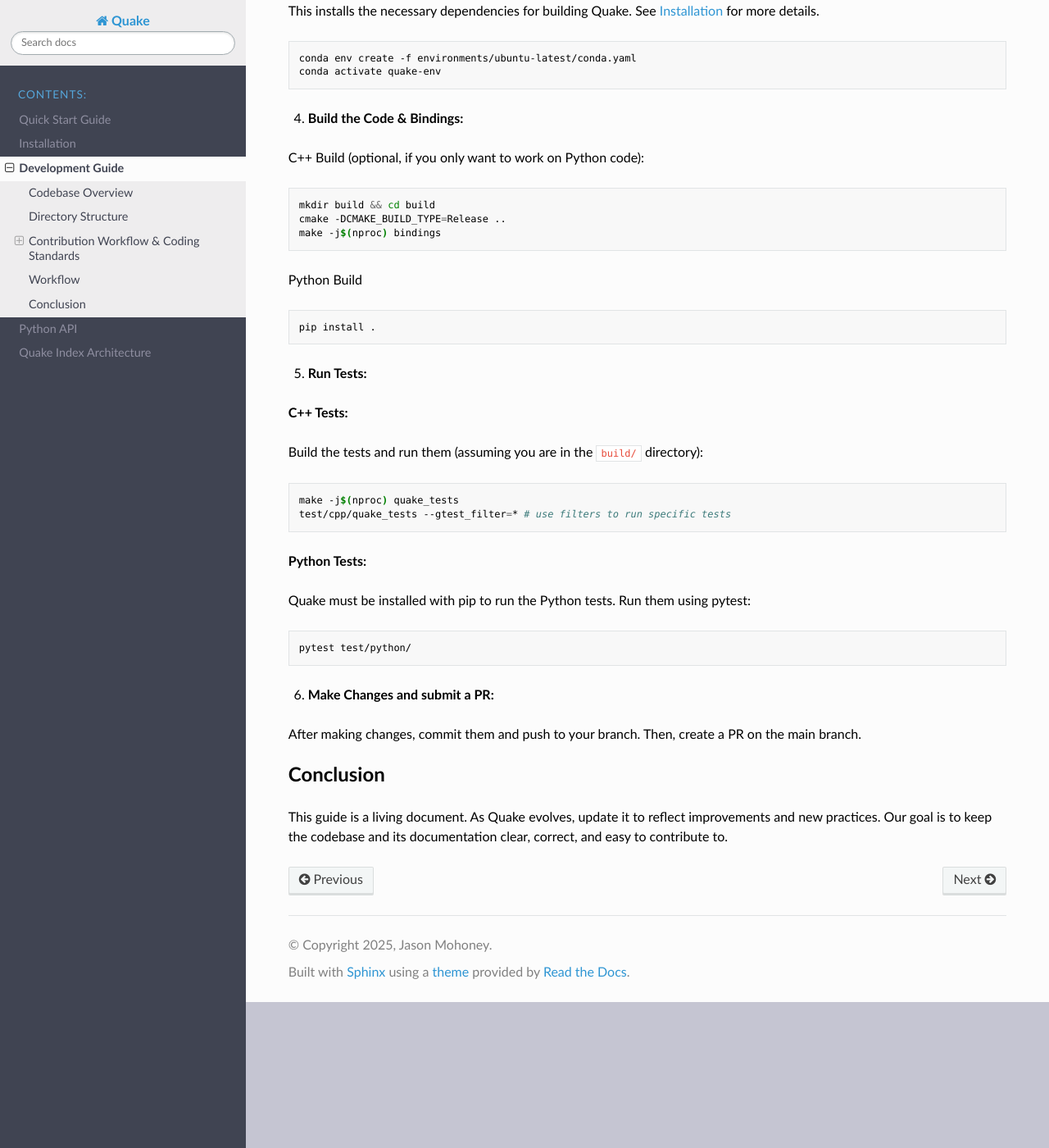
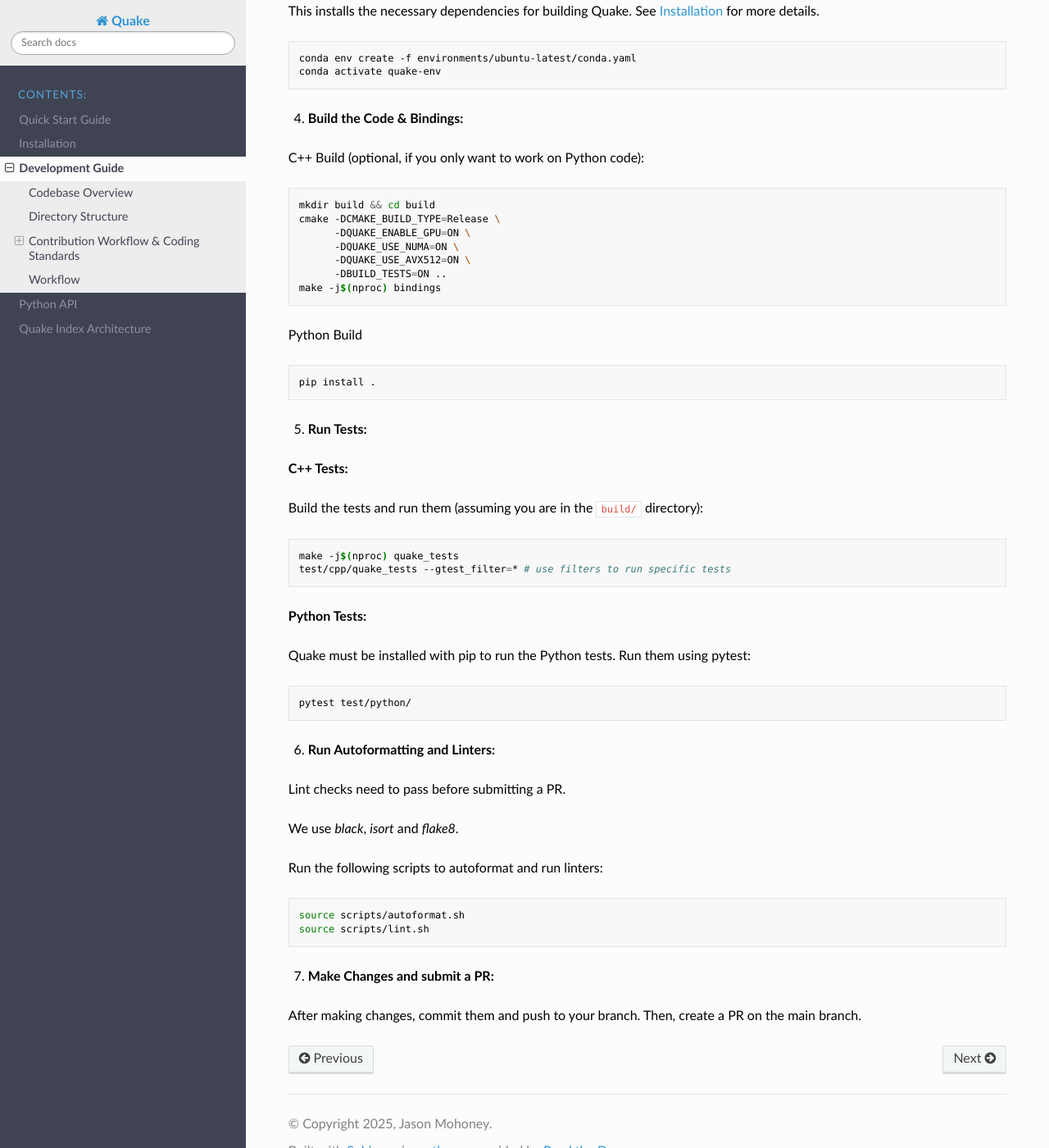
Before and after one commit to marius-team/quake, a Sphinx documentation site: the page built from docs/development_guide.rst, in a window 1280 px wide and 1400 px high, scrolled down 2051 px. Shown: the whole window at 82% size. Built offline with Sphinx 7.4.7 and the Read the Docs theme 3.1.0, drawn with Linux system fonts in a browser that asks for light colours; some of the changed text lies outside the part shown.

Commit message:
add scripts and update docs

```diff
--- a/docs/development_guide.rst
+++ b/docs/development_guide.rst
@@ -111,9 +111,13 @@ C++ Build (optional, if you only want to work on Python code):
 
 .. code-block:: bash
 
-   mkdir build && cd build
-   cmake -DCMAKE_BUILD_TYPE=Release ..
-   make -j$(nproc) bindings
+    mkdir build && cd build
+    cmake -DCMAKE_BUILD_TYPE=Release \
+          -DQUAKE_ENABLE_GPU=ON \
+          -DQUAKE_USE_NUMA=ON \
+          -DQUAKE_USE_AVX512=ON \
+          -DBUILD_TESTS=ON ..
+    make -j$(nproc) bindings
 
 Python Build
 
@@ -141,10 +145,19 @@ Quake must be installed with pip to run the Python tests. Run them using pytest:
 
  pytest test/python/
 
-6. **Make Changes and submit a PR:**
+6. **Run Autoformatting and Linters:**
+
+Lint checks need to pass before submitting a PR.
+
+We use `black`, `isort` and `flake8`.
+
+Run the following scripts to autoformat and run linters:
+
+.. code-block:: bash
+
+   source scripts/autoformat.sh
+   source scripts/lint.sh
+
+7. **Make Changes and submit a PR:**
 
 After making changes, commit them and push to your branch. Then, create a PR on the main branch.
-
-Conclusion
-----------
-This guide is a living document. As Quake evolves, update it to reflect improvements and new practices. Our goal is to keep the codebase and its documentation clear, correct, and easy to contribute to.
```
Also changed, not shown: other parts of docs/development_guide.rst (+2 -2 lines), docs/coordinator.rst (deleted, +0 -160 lines), 2 other files.
